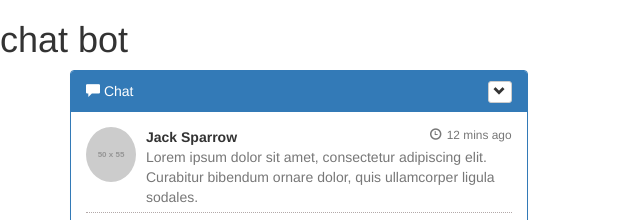
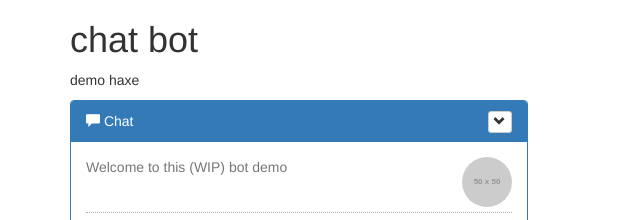
Before and after one commit to MatthijsKamstra/hx-aiml, a website: page bin/index.html in a window 1280 px wide. Shown: the top 220 px of the page, without its empty margins (0-640 px from the left). Drawn offline with nearby package versions, Linux system fonts and the light colour scheme; no server answers; placeholder pictures from the web are drawn by us.

Commit message:
more additions to the haxe.aiml

```diff
--- a/bin/index.html
+++ b/bin/index.html
@@ -19,7 +19,11 @@
 		<link rel="stylesheet" href="css/chat.css" >
 	</head>
 	<body>
+
+		<div class="container">
 		<h1>chat bot</h1>
+		<p>demo haxe</p>
+		</div>
 
 		<!-- http://bootsnipp.com/snippets/featured/collapsible-chat-widget -->
 		<div class="container">
@@ -37,6 +41,24 @@
 					<div class="panel-collapse collapse in" id="collapseOne">
 						<div class="panel-body">
 							<ul class="chat">
+
+							<li class="right clearfix"><span class="chat-img pull-right">
+									<img src="http://placehold.it/50/FA6F57/fff&text=BOT" alt="User Avatar" class="img-circle" />
+								</span>
+									<div class="chat-body clearfix">
+										<!--
+										<div class="header">
+											<small class=" text-muted"><span class="glyphicon glyphicon-time"></span>15 mins ago</small>
+											<strong class="pull-right primary-font">Bhaumik Patel</strong>
+										</div>
+										-->
+										<p>
+											Welcome to this (WIP) bot demo
+										</p>
+									</div>
+								</li>
+
+								<!--
 								<li class="left clearfix"><span class="chat-img pull-left">
 									<img src="http://placehold.it/50/55C1E7/fff&text=U" alt="User Avatar" class="img-circle" />
 								</span>
@@ -93,6 +115,7 @@
 										</p>
 									</div>
 								</li>
+								-->
 							</ul>
 						</div>
 						<div class="panel-footer">
```
Also changed, not shown: 1 other file.
